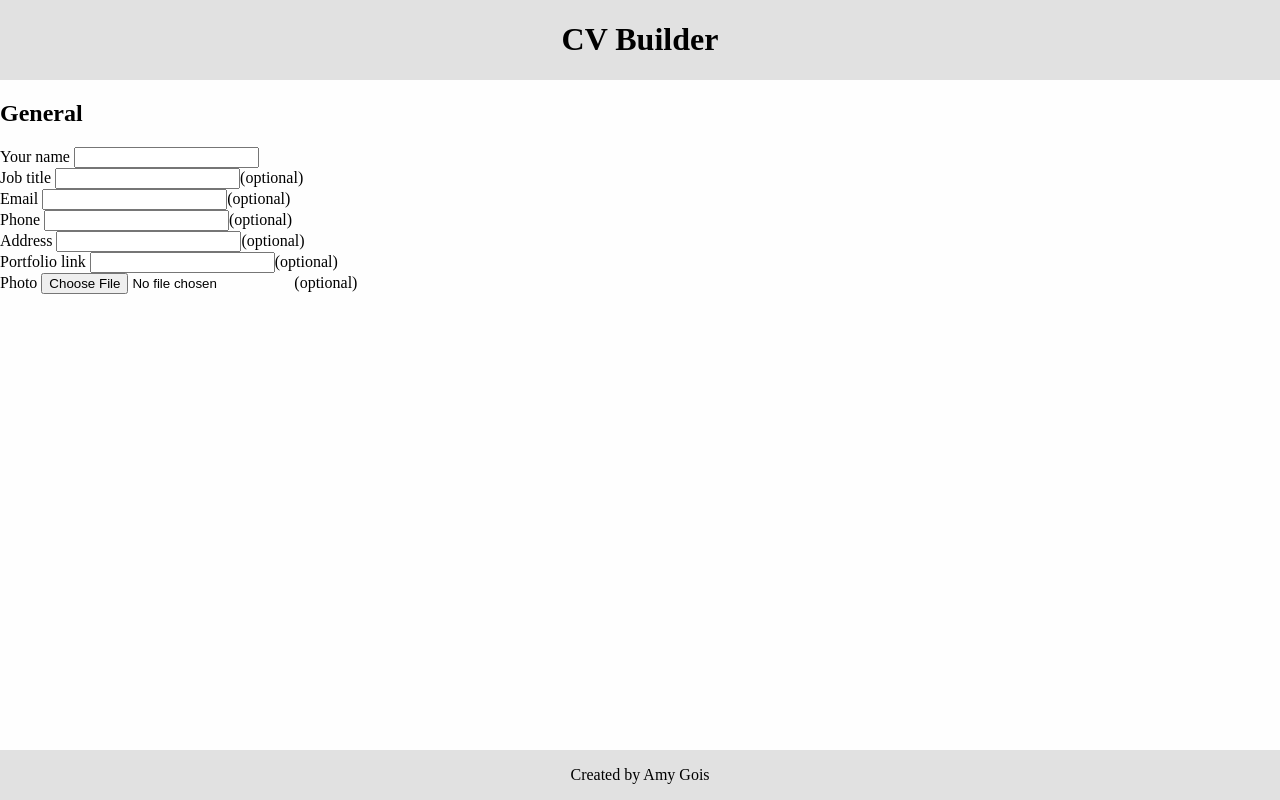
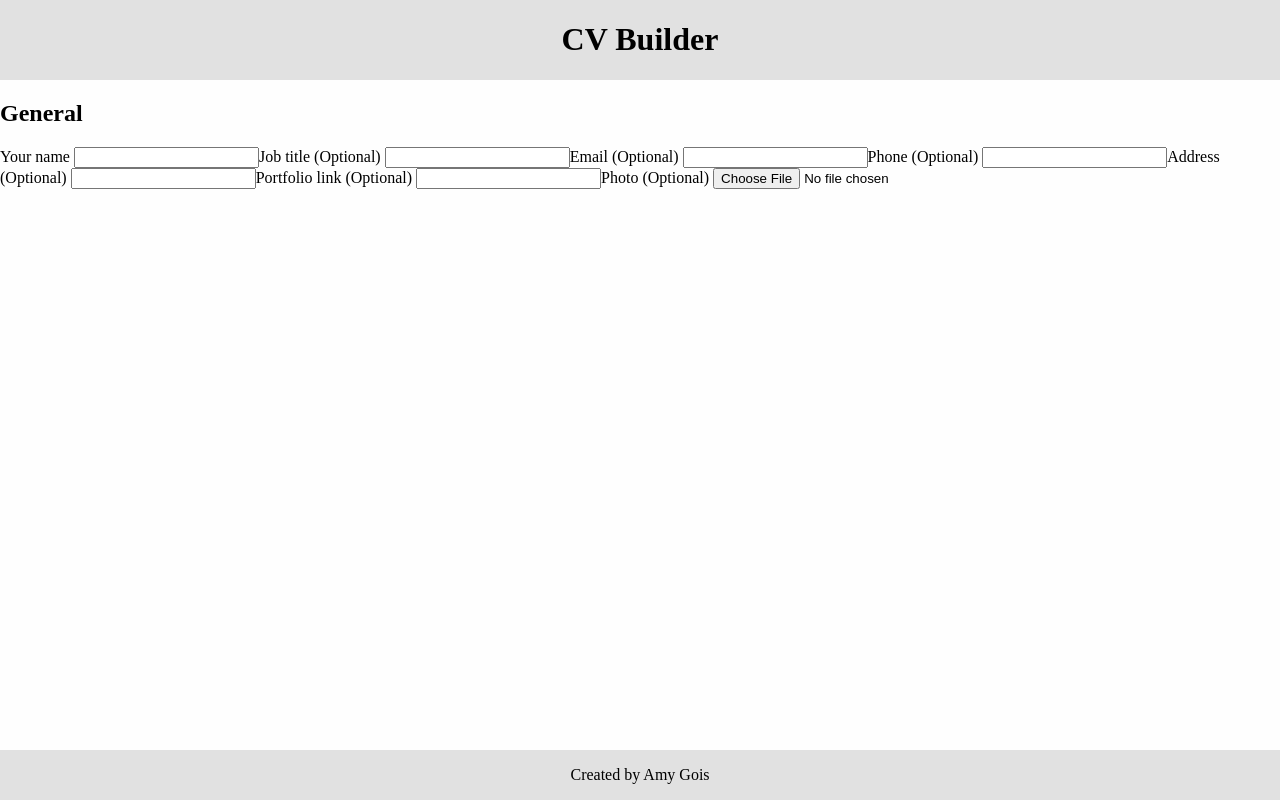
Before and after one commit to AmyGois/cv-builder, a React (Vite) app: page / in a window 1280 px wide. Built offline with nearby package versions, Linux system fonts and the light colour scheme.

Commit message:
!feat: change handling of required/optional inputs

```diff
--- a/src/components/GeneralForm.jsx
+++ b/src/components/GeneralForm.jsx
@@ -1,35 +1,28 @@
 import Input from "./Input";
-import OptionalFormItem from "./OptionalFormItem";
 
 function GeneralForm() {
   return (
     <>
       <h2>General</h2>
       <form>
-        <Input label="Your name" id="general-name" />
-        <OptionalFormItem>
-          <Input label="Job title" id="general-job-title" />
-        </OptionalFormItem>
-        <OptionalFormItem>
-          <Input label="Email" id="general-email" type="email" />
-        </OptionalFormItem>
-        <OptionalFormItem>
-          <Input label="Phone" id="general-phone" type="tel" />
-        </OptionalFormItem>
-        <OptionalFormItem>
-          <Input label="Address" id="general-address" />
-        </OptionalFormItem>
-        <OptionalFormItem>
-          <Input label="Portfolio link" id="general-portfolio" type="link" />
-        </OptionalFormItem>
-        <OptionalFormItem>
+        <Input label="Your name" id="general-name" required={true} />
+        <Input label="Job title" id="general-job-title" required={false} />
+        <Input label="Email" id="general-email" type="email" required={false} />
+        <Input label="Phone" id="general-phone" type="tel" required={false} />
+        <Input label="Address" id="general-address" required={false} />
+        <Input
+          label="Portfolio link"
+          id="general-portfolio"
+          type="link"
+          required={false}
+        />
         <Input
           label="Photo"
           id="general-photo"
           type="file"
           accept="image/*"
+          required={false}
         />
-        </OptionalFormItem>
       </form>
     </>
   );
--- a/src/components/Input.jsx
+++ b/src/components/Input.jsx
@@ -1,9 +1,16 @@
-function Input({ label, id, type = "text", accept }) {
+function Input({ label, id, type = "text", accept, required }) {
   return (
     <>
       <label htmlFor={id}>
         {label + " "}
-        <input type={type} name={id} id={id} accept={accept} />
+        {required === false && <span>(Optional) </span>}
+        <input
+          type={type}
+          name={id}
+          id={id}
+          accept={accept}
+          required={required}
+        />
       </label>
     </>
   );
--- a/src/components/OptionalFormItem.jsx
+++ /dev/null
@@ -1,10 +0,0 @@
-function OptionalFormItem({ children }) {
-  return (
-    <div>
-      {children}
-      <span>(optional)</span>
-    </div>
-  );
-}
-
-export default OptionalFormItem;
```
Lines whose indentation alone changed are shown as unchanged.
